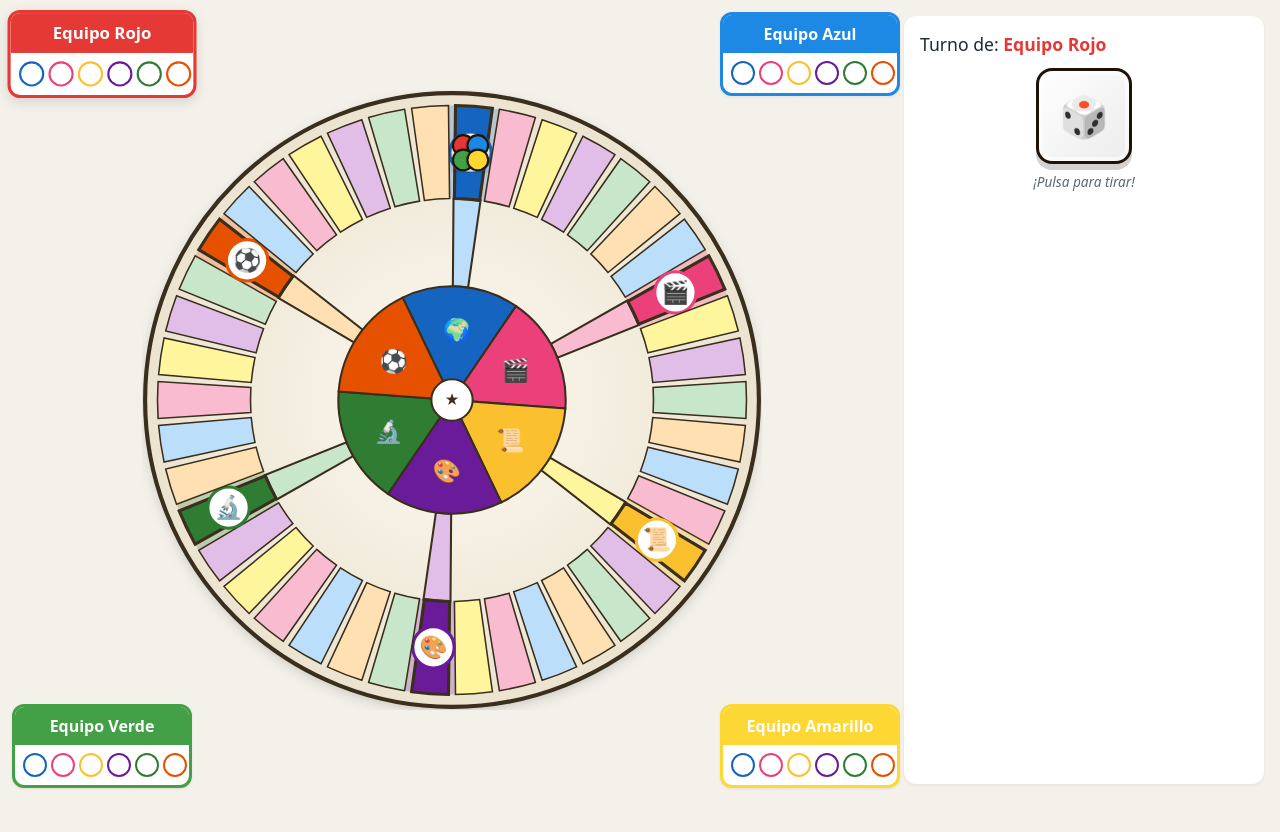
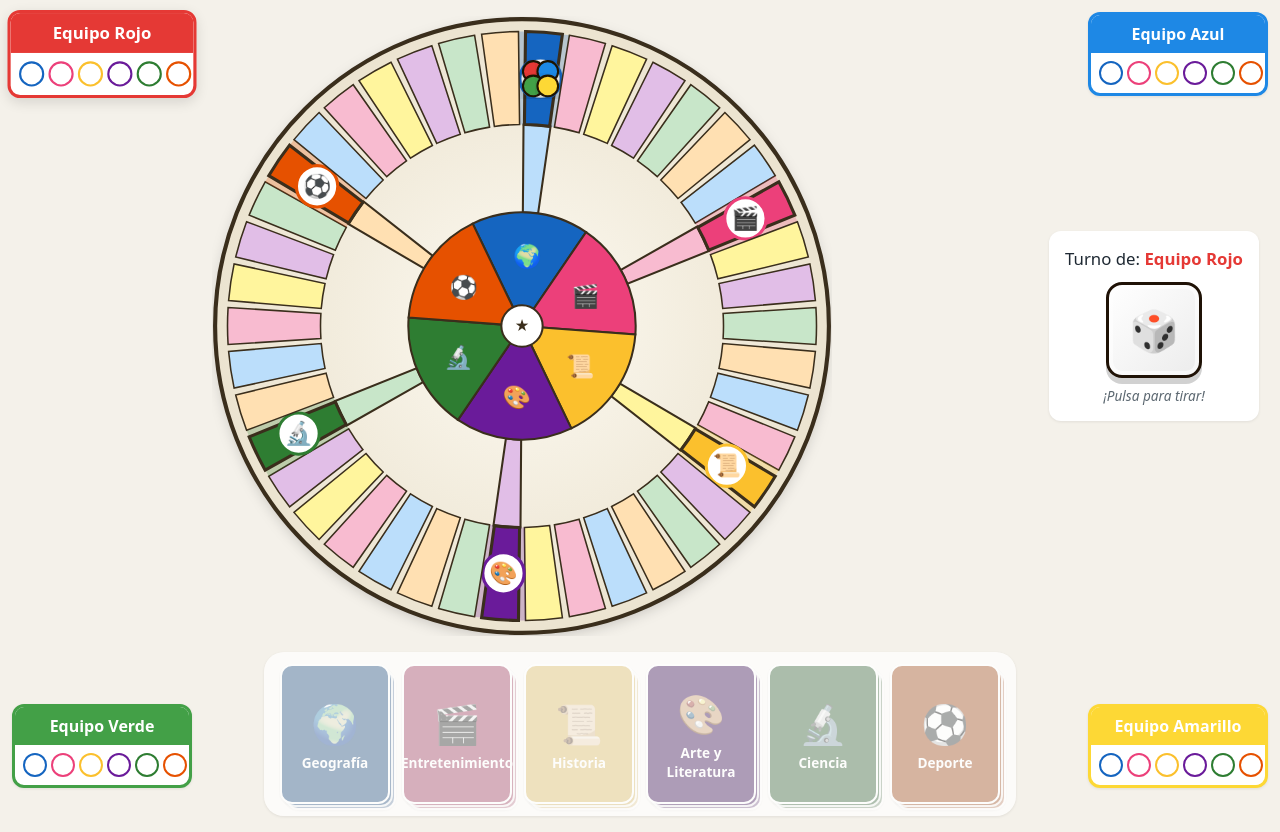
Before and after one commit to ngarderiu/Trivial, a React (Vite) app: page / in a window 1280 px wide. Both pictures are taken after a click on the button "Empezar partida". Before the commit the page ends 800 px from the top, so only its background shows below. Built offline with nearby package versions, Linux system fonts and the light colour scheme.

Commit message:
feat: sistema de cartas con animación flip

```diff
--- /dev/null
+++ b/src/components/common/FlyingCard.jsx
@@ -0,0 +1,58 @@
+// Carta que "vuela" desde su stack. Tiene 3 fases visuales:
+//   1. Entra (sube + flip 180º) y muestra la pregunta
+//   2. Al revelar, la cara cambia a respuesta + tick/cruz
+//   3. Al pulsar tick/cruz, se desmonta (animación opcional vía CSS)
+//
+// Props:
+//   - color, icon, label: estilo de la categoría
+//   - question: { question, answer }
+//   - revealed: boolean
+//   - onReveal, onCorrect, onWrong: callbacks
+export default function FlyingCard({
+  color,
+  icon,
+  label,
+  question,
+  revealed,
+  onReveal,
+  onCorrect,
+  onWrong
+}) {
+  if (!question) return null;
+  return (
+    <div className="flying-card" style={{ '--cat-color': color }}>
+      <div className={`flying-card__inner ${revealed ? 'is-answer' : 'is-question'}`}>
+        <header className="flying-card__head">
+          <span className="flying-card__icon">{icon}</span>
+          <span className="flying-card__label">{label}</span>
+        </header>
+
+        <div className="flying-card__body">
+          <p className="flying-card__text">
+            {revealed ? question.answer : question.question}
+          </p>
+          {revealed && (
+            <span className="flying-card__answer-tag">RESPUESTA</span>
+          )}
+        </div>
+
+        <footer className="flying-card__foot">
+          {!revealed ? (
+            <button type="button" className="btn btn--primary" onClick={onReveal}>
+              Revelar respuesta
+            </button>
+          ) : (
+            <div className="flying-card__choices">
+              <button type="button" className="btn btn--ok" onClick={onCorrect}>
+                ✓ Acierto
+              </button>
+              <button type="button" className="btn btn--ko" onClick={onWrong}>
+                ✗ Fallo
+              </button>
+            </div>
+          )}
+        </footer>
+      </div>
+    </div>
+  );
+}
--- /dev/null
+++ b/src/components/game/CardStackArea.jsx
@@ -0,0 +1,59 @@
+import { CATEGORIES } from '../../constants/categories.js';
+import CardStack from '../common/CardStack.jsx';
+import FlyingCard from '../common/FlyingCard.jsx';
+
+// Área inferior con los 6 stacks de cartas (uno por categoría).
+// Si hay una categoría activa, sobre su stack aparece una carta volando con
+// la pregunta y los controles de revelar/acierto/fallo.
+//
+// Props:
+//   - clickableCategories: ids de stacks pulsables (modo elegir categoría)
+//   - onPickCategory: callback al pulsar un stack pulsable
+//   - activeCategory: id con carta activa (null si ninguna)
+//   - question, revealed: estado del flying card
+//   - onReveal, onCorrect, onWrong: callbacks
+export default function CardStackArea({
+  clickableCategories = [],
+  onPickCategory,
+  activeCategory,
+  question,
+  revealed,
+  onReveal,
+  onCorrect,
+  onWrong
+}) {
+  const clickable = new Set(clickableCategories);
+
+  return (
+    <div className="card-area" role="group" aria-label="Cartas por categoría">
+      {CATEGORIES.map((cat) => {
+        const isActive = activeCategory === cat.id;
+        const isClickable = clickable.has(cat.id) && !isActive;
+        return (
+          <div key={cat.id} className="card-area__slot">
+            <CardStack
+              category={cat.id}
+              label={cat.name}
+              icon={cat.icon}
+              color={cat.color}
+              disabled={!isClickable}
+              onClick={() => isClickable && onPickCategory?.(cat.id)}
+            />
+            {isActive && (
+              <FlyingCard
+                color={cat.color}
+                icon={cat.icon}
+                label={cat.name}
+                question={question}
+                revealed={revealed}
+                onReveal={onReveal}
+                onCorrect={onCorrect}
+                onWrong={onWrong}
+              />
+            )}
+          </div>
+        );
+      })}
+    </div>
+  );
+}
--- a/src/components/index.js
+++ b/src/components/index.js
@@ -1,6 +1,8 @@
 export { default as Dice } from './common/Dice.jsx';
 export { default as PlayerMarker } from './common/PlayerMarker.jsx';
 export { default as CardStack } from './common/CardStack.jsx';
+export { default as FlyingCard } from './common/FlyingCard.jsx';
+export { default as CardStackArea } from './game/CardStackArea.jsx';
 export { default as Board } from './game/Board.jsx';
 export { default as GameHUD } from './game/GameHUD.jsx';
 export { default as QuestionCard } from './game/QuestionCard.jsx';
--- a/src/components/screens/GameScreen.jsx
+++ b/src/components/screens/GameScreen.jsx
@@ -1,10 +1,8 @@
 import { useState } from 'react';
 import Board from '../game/Board.jsx';
 import GameHUD from '../game/GameHUD.jsx';
-import QuestionCard from '../game/QuestionCard.jsx';
+import CardStackArea from '../game/CardStackArea.jsx';
 import Dice from '../common/Dice.jsx';
-import CardStack from '../common/CardStack.jsx';
-import { CATEGORIES } from '../../constants/categories.js';
 import { CENTER_INDEX } from '../../constants/board.js';
 import { useBoard } from '../../hooks/useBoard.js';
 import { useQuestion } from '../../hooks/useQuestion.js';
@@ -14,13 +12,12 @@ import {
   missingCategories
 } from '../../utils/index.js';
 
-// Pantalla principal del juego. Orquesta dado, tablero, preguntas y turnos.
-//
-// Fases internas (todas dentro de phase==='playing' del juego global):
+// Pantalla principal del juego.
+// Subfases internas:
 //   - 'awaiting-dice'    : esperando que el jugador tire el dado
 //   - 'awaiting-cell'    : se ha tirado, hay que elegir casilla
 //   - 'awaiting-category': el jugador está en el centro y elige categoría
-//   - 'awaiting-question': hay una pregunta activa
+//   - 'awaiting-question': hay una pregunta activa (carta volando)
 export default function GameScreen({ game }) {
   const {
     players,
@@ -43,11 +40,9 @@ export default function GameScreen({ game }) {
   const { reachable } = useBoard(currentPos, lastDice);
   const question = useQuestion();
 
-  // Subfase local
   const [step, setStep] = useState(isAtCenter ? 'awaiting-category' : 'awaiting-dice');
 
-  // Sincroniza si cambia el jugador
-  // (al pasar turno reseteamos siempre a awaiting-dice o awaiting-category)
+  // Sincroniza al cambiar de jugador
   const ensureStepForCurrent = () => {
     if (isAtCenter && step !== 'awaiting-category' && step !== 'awaiting-question') {
       setStep('awaiting-category');
@@ -78,7 +73,6 @@ export default function GameScreen({ game }) {
 
   const handleCategoryStack = (catId) => {
     if (step !== 'awaiting-category') return;
-    // Solo categorías aún no ganadas
     const missing = missingCategories(quesitos[currentPlayer?.id] ?? []);
     if (!missing.includes(catId)) return;
     const q = question.draw(catId, usedQuestionIds);
@@ -91,20 +85,15 @@ export default function GameScreen({ game }) {
     question.clear();
 
     if (isAtCenter) {
-      // En el centro: solo se gana si acierta la categoría que le falta;
-      // si acierta y le quedaba una sola → grantQuesitoToCurrent + victoria.
       grantQuesitoToCurrent(cat);
-      // Si tras este acierto aún no ha ganado, sigue eligiendo categoría
       setStep('awaiting-category');
       return;
     }
 
-    // Si era sede: gana quesito (si procede) y vuelve a tirar
     if (isSedePosition(currentPos)) {
       grantQuesitoToCurrent(cat);
     }
 
-    // Si ya tiene todos los quesitos del modo: mover al centro
     const owned = quesitos[currentPlayer?.id] ?? [];
     const willHaveAll = new Set([...owned, cat]).size >= (mode === 'rapid' ? 4 : 6);
     if (willHaveAll && isSedePosition(currentPos)) {
@@ -112,26 +101,19 @@ export default function GameScreen({ game }) {
       setStep('awaiting-category');
       return;
     }
-
-    // Sigue tirando
     setStep('awaiting-dice');
   };
 
   const handleWrong = () => {
     question.clear();
-    if (isAtCenter) {
-      // En el centro, fallo → pasa turno
-      passTurn();
-      setStep('awaiting-dice');
-      return;
-    }
     passTurn();
     setStep('awaiting-dice');
   };
 
-  // Categorías clickables como stacks: solo en awaiting-category;
-  // las "bloqueadas" (ya conseguidas) salen deshabilitadas.
   const owned = quesitos[currentPlayer?.id] ?? [];
+  const stacksClickable = step === 'awaiting-category'
+    ? missingCategories(owned)
+    : [];
 
   return (
     <main className="game">
@@ -141,60 +123,45 @@ export default function GameScreen({ game }) {
         quesitos={quesitos}
       />
 
-      <div className="game__center">
+      <div className="game__top">
         <Board
           players={players}
           playerPositions={positions}
           reachable={step === 'awaiting-cell' ? reachable : []}
           onCellClick={handleCellClick}
         />
-      </div>
 
-      <aside className="game__side">
+        <div className="game__controls">
           <div className="game__turn">
             <span>Turno de:</span>{' '}
             <strong style={{ color: currentPlayer?.color }}>{currentPlayer?.name}</strong>
           </div>
-
           <Dice
             onRoll={handleRoll}
             value={lastDice}
             disabled={step !== 'awaiting-dice'}
           />
           {step === 'awaiting-cell' && (
-          <p className="game__hint">Pulsa una casilla resaltada para mover.</p>
+            <p className="game__hint">Elige una casilla resaltada.</p>
           )}
+          {step === 'awaiting-category' && (
+            <p className="game__hint">Estás en el centro: elige una categoría.</p>
+          )}
+        </div>
+      </div>
 
-        {step === 'awaiting-category' && (
-          <>
-            <p className="game__hint">Estás en el centro: elige categoría.</p>
-            <div className="card-stacks">
-              {CATEGORIES.map((c) => (
-                <CardStack
-                  key={c.id}
-                  category={c.id}
-                  label={c.name}
-                  icon={c.icon}
-                  color={c.color}
-                  disabled={owned.includes(c.id)}
-                  onClick={handleCategoryStack}
-                />
-              ))}
-            </div>
-          </>
-        )}
-
-        {step === 'awaiting-question' && question.activeQuestion && (
-          <QuestionCard
+      <div className="game__bottom">
+        <CardStackArea
+          clickableCategories={stacksClickable}
+          onPickCategory={handleCategoryStack}
+          activeCategory={question.activeCategory}
           question={question.activeQuestion}
-            categoryId={question.activeCategory}
           revealed={question.revealed}
           onReveal={question.reveal}
           onCorrect={handleCorrect}
           onWrong={handleWrong}
         />
-        )}
-      </aside>
+      </div>
     </main>
   );
 }
--- a/src/styles/animations.css
+++ b/src/styles/animations.css
@@ -26,8 +26,25 @@
   animation: reachable-pulse 1.2s ease-in-out infinite;
 }
 
-@keyframes card-pop {
-  0%   { transform: translateY(8px) scale(0.96); opacity: 0; }
-  100% { transform: translateY(0)    scale(1);    opacity: 1; }
+/* Carta saltando del stack: sube + pequeña rotación + asentamiento */
+@keyframes card-launch {
+  0% {
+    transform: translate(-50%, 80px) rotate(-12deg) scale(0.6);
+    opacity: 0;
+  }
+  60% {
+    transform: translate(-50%, -16px) rotate(4deg) scale(1.04);
+    opacity: 1;
+  }
+  100% {
+    transform: translate(-50%, 0) rotate(0deg) scale(1);
+    opacity: 1;
+  }
 }
-.question-card { animation: card-pop 0.25s ease-out; }
+
+/* Flip al revelar respuesta: media voltereta + recompose */
+@keyframes card-flip {
+  0%   { transform: rotateY(0deg); }
+  50%  { transform: rotateY(90deg); }
+  100% { transform: rotateY(0deg); }
+}
--- a/src/styles/game.css
+++ b/src/styles/game.css
@@ -37,36 +37,55 @@
 
 /* Game screen */
 .game {
-  display: grid;
-  grid-template-columns: minmax(0, 1fr) 360px;
+  display: flex;
+  flex-direction: column;
   gap: var(--space-4);
   padding: var(--space-4);
-  height: 100vh;
+  min-height: 100vh;
   position: relative;
 }
-.game__center {
+.game__top {
+  display: grid;
+  grid-template-columns: minmax(0, 1fr) 220px;
+  gap: var(--space-4);
+  align-items: center;
+  justify-items: center;
+  flex: 1;
+}
+.game__controls {
   display: flex;
+  flex-direction: column;
   align-items: center;
-  justify-content: center;
-}
-.game__side {
+  gap: var(--space-3);
   background: var(--color-card);
   border-radius: var(--radius-md);
   padding: var(--space-4);
   box-shadow: var(--shadow-sm);
+  min-width: 200px;
+}
+.game__bottom {
+  display: flex;
+  justify-content: center;
+  margin-top: auto;
+}
+.game__turn { font-size: 1.05rem; text-align: center; }
+.game__hint { color: var(--color-muted); font-style: italic; margin: 0; text-align: center; }
+
+/* Área de los 6 stacks de cartas */
+.card-area {
+  display: flex;
+  gap: var(--space-3);
+  padding: var(--space-3) var(--space-4);
+  background: rgba(255, 255, 255, 0.7);
+  border-radius: var(--radius-lg);
+  backdrop-filter: blur(4px);
+  box-shadow: var(--shadow-sm);
+}
+.card-area__slot {
+  position: relative;
   display: flex;
   flex-direction: column;
-  gap: var(--space-3);
-  overflow-y: auto;
-}
-.game__turn { font-size: 1.1rem; }
-.game__hint { color: var(--color-muted); font-style: italic; margin: 0; }
-
-.card-stacks {
-  display: grid;
-  grid-template-columns: repeat(3, 1fr);
-  gap: var(--space-3);
-  justify-items: center;
+  align-items: center;
 }
 
 /* Tablero SVG */
@@ -87,9 +106,9 @@
   pointer-events: auto;
 }
 .player-marker.corner-top-left     { top: var(--space-3); left: var(--space-3); }
-.player-marker.corner-top-right    { top: var(--space-3); right: 380px; }
+.player-marker.corner-top-right    { top: var(--space-3); right: var(--space-3); }
 .player-marker.corner-bottom-left  { bottom: var(--space-3); left: var(--space-3); }
-.player-marker.corner-bottom-right { bottom: var(--space-3); right: 380px; }
+.player-marker.corner-bottom-right { bottom: var(--space-3); right: var(--space-3); }
 
 /* Victory */
 .victory {
```
Also changed, not shown: src/styles/components.css (+45 -24 lines). Lines whose indentation alone changed are shown as unchanged.
